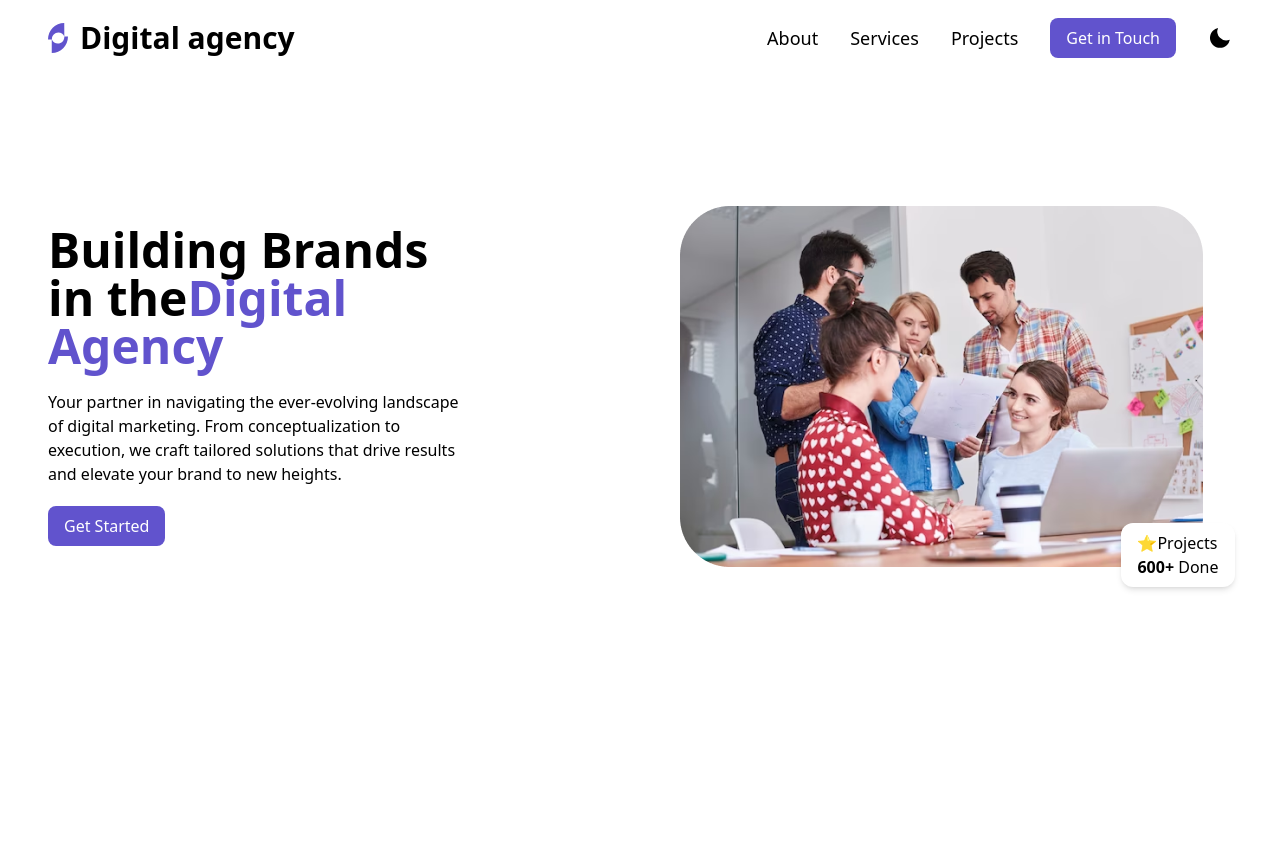
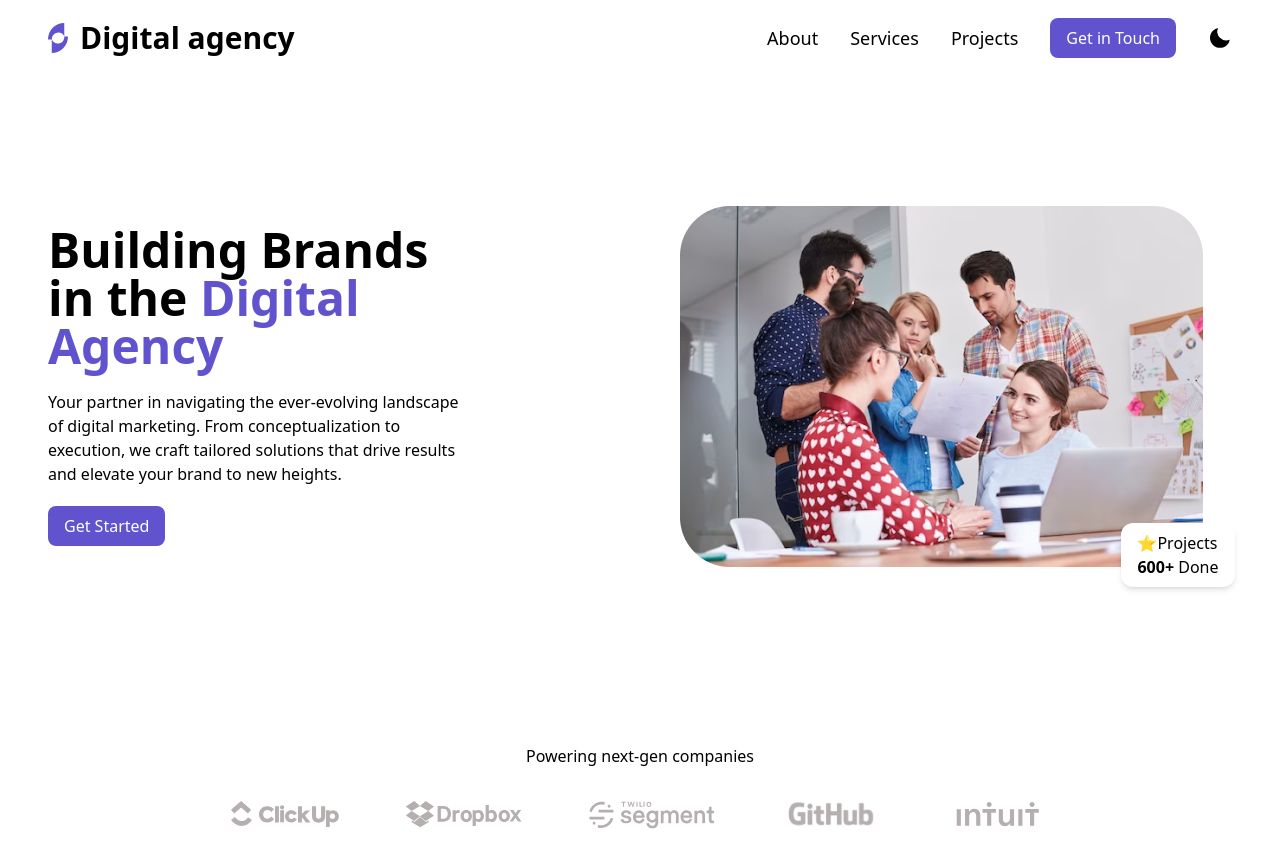
Before and after one commit to UchithmaSenevirathne/Digital-Agency-Website-React, a React (Vite) app: page / in a window 1280 px wide. Shown: the top 868 px of the page. Before the commit the page ends 800 px from the top, so only its background shows below. Built offline with nearby package versions, Linux system fonts and the light colour scheme.

Commit message:
create brand logo section

```diff
--- a/src/App.jsx
+++ b/src/App.jsx
@@ -1,12 +1,14 @@
 import React from 'react'
 import Navbar from './components/Navbar/Navbar'
 import Hero from "./components/Hero/Hero";
+import BrandLogo from './components/BrandLogo/BrandLogo';
 
 const App = () => {
   return (
     <div className='overflow-x-hidden'>
       <Navbar/>
       <Hero/>
+      <BrandLogo/>
     </div>
   )
 }
--- /dev/null
+++ b/src/components/BrandLogo/BrandLogo.jsx
@@ -0,0 +1,27 @@
+import React from 'react'
+import Brand1 from "../../assets/brands/1.svg";
+import Brand2 from "../../assets/brands/2.svg";
+import Brand3 from "../../assets/brands/3.svg";
+import Brand4 from "../../assets/brands/4.svg";
+import Brand5 from "../../assets/brands/5.svg";
+
+const BrandLogo = () => {
+  return (
+    <>
+      <div className="container my-12">
+        <h1 className='text-center'>
+          Powering next-gen companies
+        </h1>
+        <div className='flex flex-wrap items-center gap-3 py-6 justify-evenly md:px-32'>
+          <img src={Brand1} alt="" />
+          <img src={Brand2} alt="" />
+          <img src={Brand3} alt="" />
+          <img src={Brand4} alt="" />
+          <img src={Brand5} alt="" />
+        </div>
+      </div>
+    </>
+  )
+}
+
+export default BrandLogo
--- a/src/components/Hero/Hero.jsx
+++ b/src/components/Hero/Hero.jsx
@@ -22,7 +22,7 @@
             <div className='order-2 space-y-5 sm:order-1 xl:pr-40'>
               <h1 className='text-4xl font-semibold sm:text-5xl'>
                 Building Brands in the
-                <span className='text-primary'>Digital Agency</span>
+                <span className='text-primary'> Digital Agency</span>
               </h1>
               <p>
               Your partner in navigating the ever-evolving landscape of digital
```
